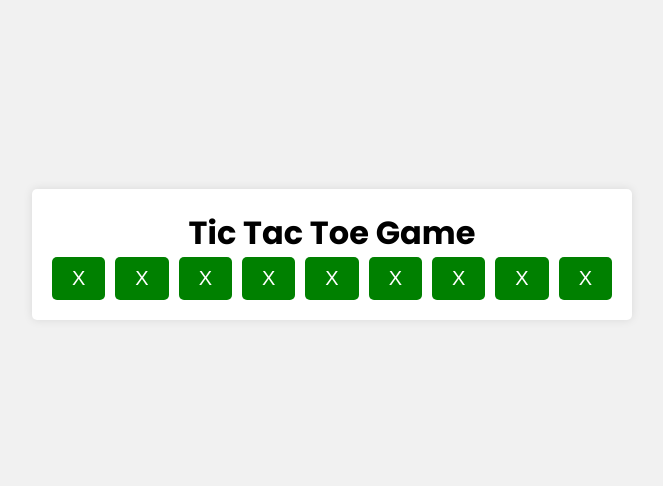
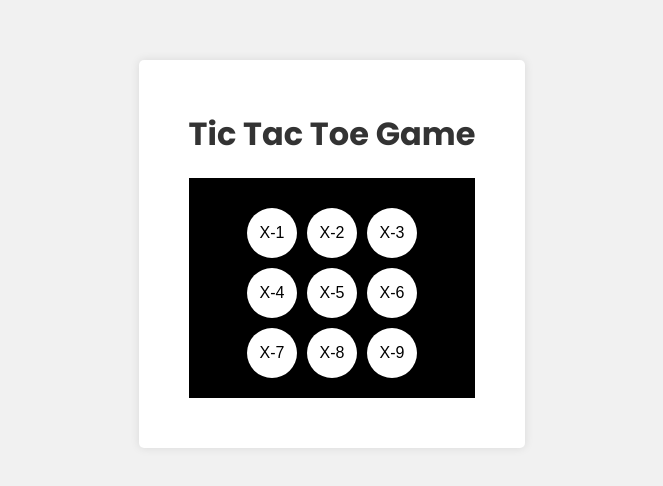
Before and after one commit to MrOLU24/tik-toc-toe, a React (Vite) app: page / in a window 1280 px wide. Shown: the part 146-632 px from the top of the page, without its empty margins (308-971 px from the left). Built offline with nearby package versions, Linux system fonts and the light colour scheme.

Commit message:
putting it togther

```diff
--- a/src/App.css
+++ b/src/App.css
@@ -1,42 +1,51 @@
-@import url('https://fonts.googleapis.com/css2?family=Poppins:ital,wght@0,100;0,200;0,300;0,400;0,500;0,600;0,700;0,800;0,900;1,100;1,200;1,300;1,400;1,500;1,600;1,700;1,800;1,900&display=swap');
+@import url("https://fonts.googleapis.com/css2?family=Poppins:ital,wght@0,100;0,200;0,300;0,400;0,500;0,600;0,700;0,800;0,900;1,100;1,200;1,300;1,400;1,500;1,600;1,700;1,800;1,900&display=swap");
 
-*{
+* {
   margin: 0;
   padding: 0;
   box-sizing: border-box;
 }
-body{
-  font-family: 'Poppins', sans-serif;
+body {
+  font-family: "Poppins", sans-serif;
   display: flex;
   justify-content: center;
   align-items: center;
   min-height: 100vh;
   background-color: #f1f1f1;
 }
-.container{
+.container {
   display: flex;
   flex-direction: column;
   align-items: center;
   background-color: #fff;
+  padding: 50px;
+  border-radius: 5px;
+  box-shadow: 0 0 10px rgba(0, 0, 0, 0.1);
+}
+h1 {
+  color: #333;
+  margin-bottom: 20px;
+}
+.square {
+  background-color: black;
+  width: 100%;
   padding: 20px;
-  border-radius: 5px;
-  box-shadow: 0 0 10px rgba(0,0,0,0.1);
+  display: flex;
+  flex-direction: column;
+  justify-content: center;
+  align-items: center;
 }
-.square{
-   display: flex;
-   justify-content: center;
-    align-items: center;
-    gap: 10px;
+.square .square-row {
+  display: flex;
+  gap: 10px;
 }
-.square button{
-  padding: 10px 20px;
-  background-color: green;
-  color: #fff;
-  font-size: 20px;
+.square .square-row button{
+  background-color: #fff;
   border: none;
-  border-radius: 5px;
+  width: 50px;
+  height: 50px;
+  margin-top: 10px;
+  border-radius: 50%;
+  font-size: 1rem;
   cursor: pointer;
 }
-.square button:hover{
-  background-color: #333;
-}
--- a/src/components/Square.jsx
+++ b/src/components/Square.jsx
@@ -1,18 +1,24 @@
 import react from "react";
 
- const Square = () =>{
+const Square = () => {
   return (
-    <div className="square">
-      <button>X</button>
-      <button>X</button>
-      <button>X</button>
-      <button>X</button>
-      <button>X</button>
-      <button>X</button>
-      <button>X</button>
-      <button>X</button>
-      <button>X</button>
-    </div>
-  )
- }
+    <main className="square">
+      <div className="square-row">
+        <button>X-1</button>
+        <button>X-2</button>
+        <button>X-3</button>
+      </div>
+      <div className="square-row">
+        <button>X-4</button>
+        <button>X-5</button>
+        <button>X-6</button>
+      </div>
+      <div className="square-row">
+        <button>X-7</button>
+        <button>X-8</button>
+        <button>X-9</button>
+      </div>
+    </main>
+  );
+};
 export default Square;
```
